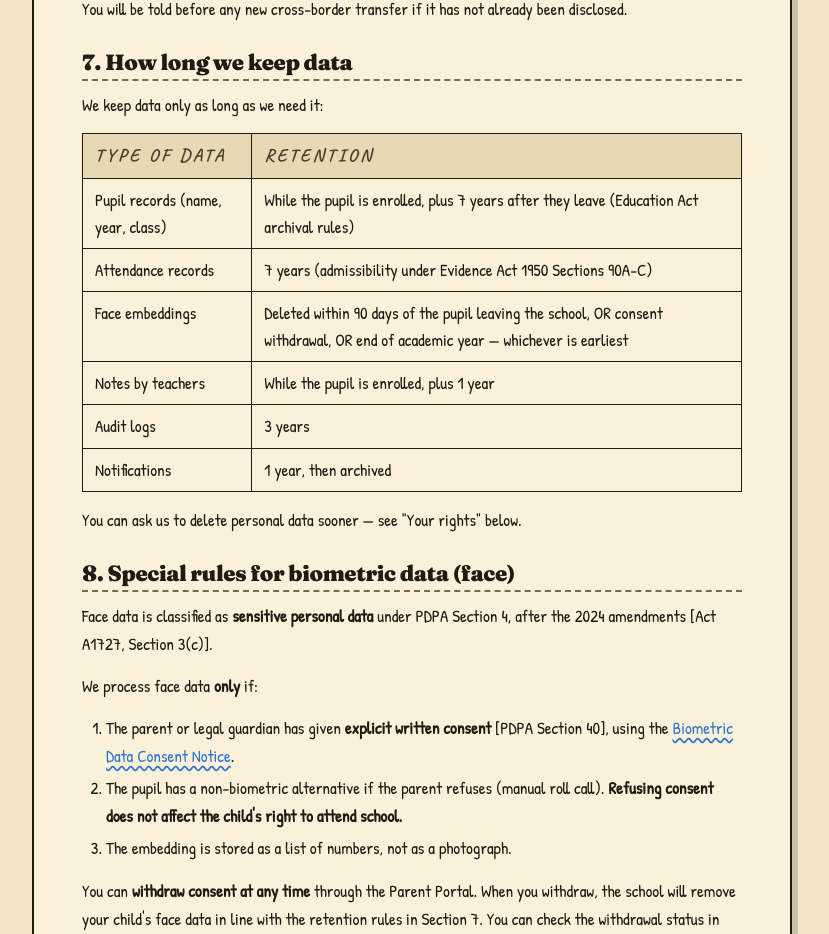
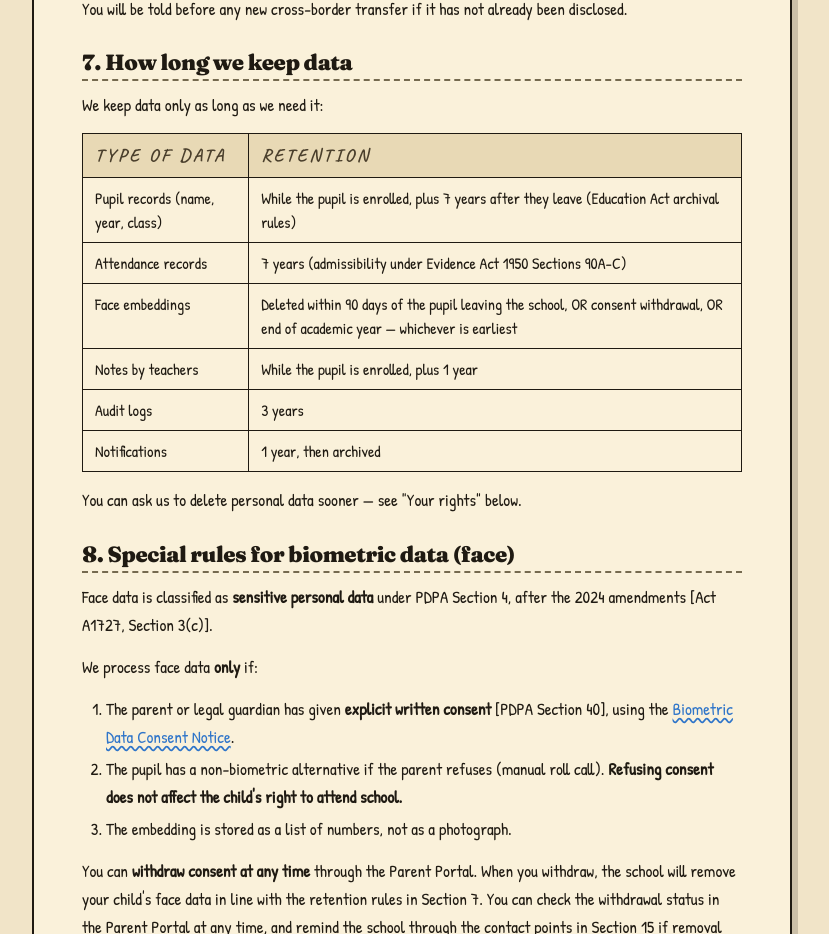
Before and after one commit to UMAR-ZHARIEF/PRISM-AI-FYP2, a React (Vite) app in the folder PRISM-ai--web/: page /privacy in a window 1280 px wide. Shown: the part 3053-3987 px from the top of the page, without its empty margins (228-1057 px from the left). Built offline with nearby package versions, Linux system fonts and the light colour scheme; no server answers.

Commit message:
Style legal tables and parent portal footer links
The missing styling halves of ff25b81: remark-gfm table styles for the
legal pages and the footer-link styles for the parent portal.

```diff
--- a/PRISM-ai--web/src/pages/ParentPortal.css
+++ b/PRISM-ai--web/src/pages/ParentPortal.css
@@ -1020,3 +1020,16 @@
   padding: 16px 4px;
   text-align: center;
 }
+
+/* Legal footer links (same trio as Landing/Login footers) */
+.pp-legal-links {
+  display: flex;
+  justify-content: center;
+  align-items: center;
+  gap: 8px;
+  padding: 0 24px 40px;
+  font-family: var(--accent);
+  font-size: 14px;
+  color: var(--ink-faint);
+}
+.pp-legal-links span { color: var(--ink-faint); }
--- a/PRISM-ai--web/src/pages/legal/LegalPage.css
+++ b/PRISM-ai--web/src/pages/legal/LegalPage.css
@@ -100,6 +100,33 @@
   font-family: var(--body);
 }
 
+/* GFM tables (remark-gfm): retention schedule and any future legal tables. */
+.legal-card table {
+  border-collapse: collapse;
+  width: 100%;
+  margin: 14px 0 18px;
+}
+
+.legal-card th,
+.legal-card td {
+  border: 2px solid var(--ink);
+  padding: 8px 12px;
+  text-align: left;
+  vertical-align: top;
+  font-size: 16px;
+  line-height: 1.5;
+}
+
+.legal-card th {
+  background: var(--paper-deep);
+  font-family: var(--accent);
+  font-size: 17px;
+}
+
+.legal-card td {
+  background: var(--paper-light);
+}
+
 .legal-card a {
   color: var(--blue);
   text-decoration: underline;
```
